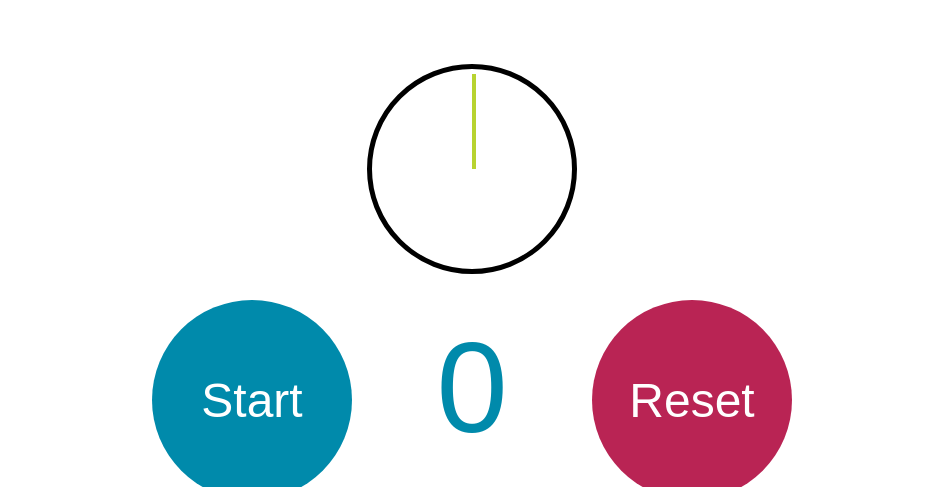
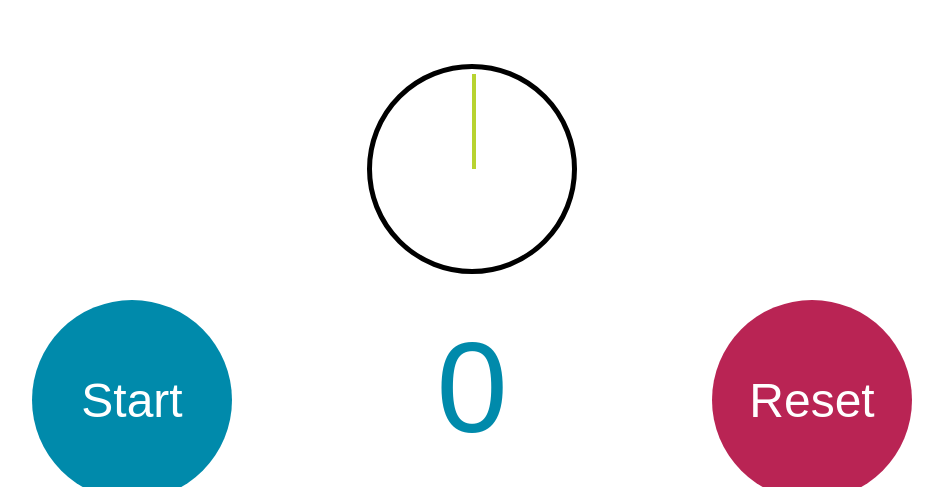
Before and after one commit to iivan327/framecounter, a plain HTML site: page index.html in a window 1280 px wide. Shown: the top 487 px of the page, without its empty margins (168-1111 px from the left). Drawn offline with Linux system fonts and the light colour scheme.

Commit message:
Update index.html

```diff
--- a/index.html
+++ b/index.html
@@ -56,14 +56,14 @@
     }
     #toggleBtn {
       background-color: #008AAB;
-      left: 320px;
+      left: 200px;
       position: fixed;
       top: 50%;
       transform: translateY(-50%);
     }
     #resetBtn {
       background-color: #B92454;
-      right: 320px;
+      right: 200px;
       position: fixed;
       top: 50%;
       transform: translateY(-50%);
```
